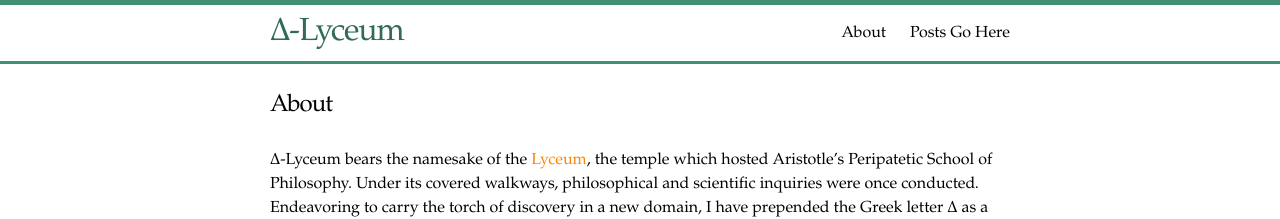
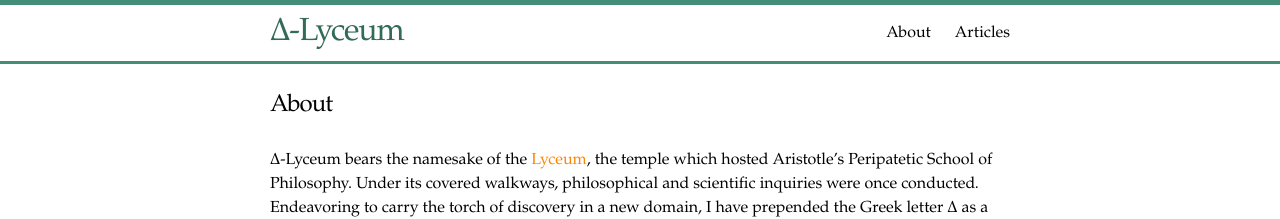
Before and after one commit to DeltaLyceum/aherkel09.github.io, a Jekyll site: the page built from about.md, in a window 1280 px wide. Shown: the top 219 px of the page. Built offline with Jekyll 4.4.1, drawn with Linux system fonts in a browser that asks for light colours.

Commit message:
Update blog.md

```diff
--- a/category/blog.md
+++ b/category/blog.md
@@ -1,6 +1,6 @@
 ---
 layout: category
-title: Posts Go Here
-category: blog
-permalink: /blog/
+title: Articles
+category: articles
+permalink: /articles/
 ---
```
